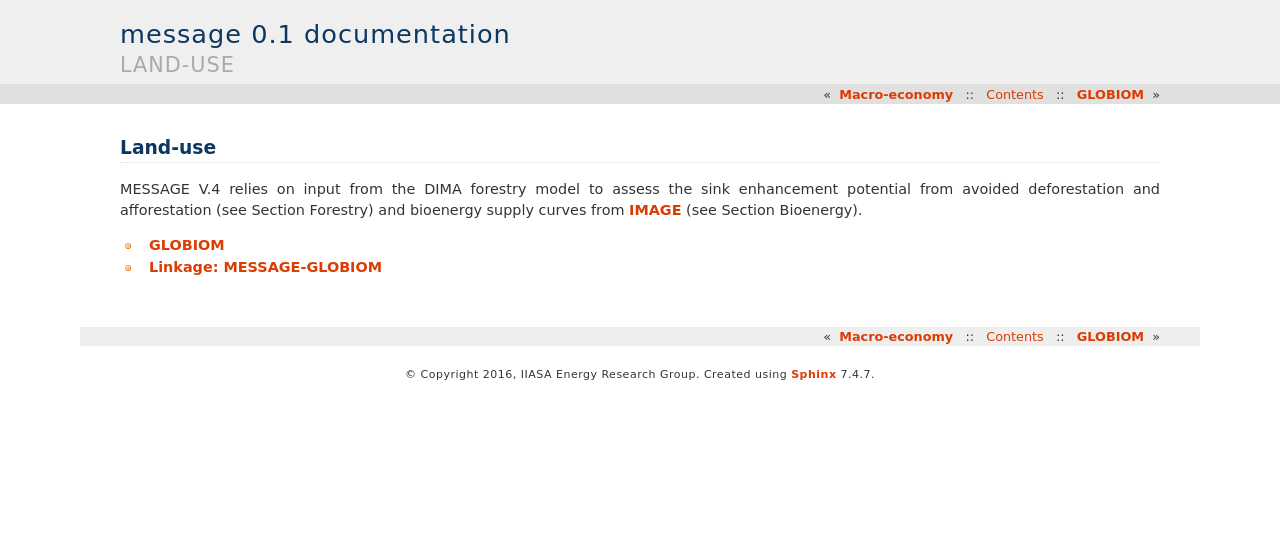
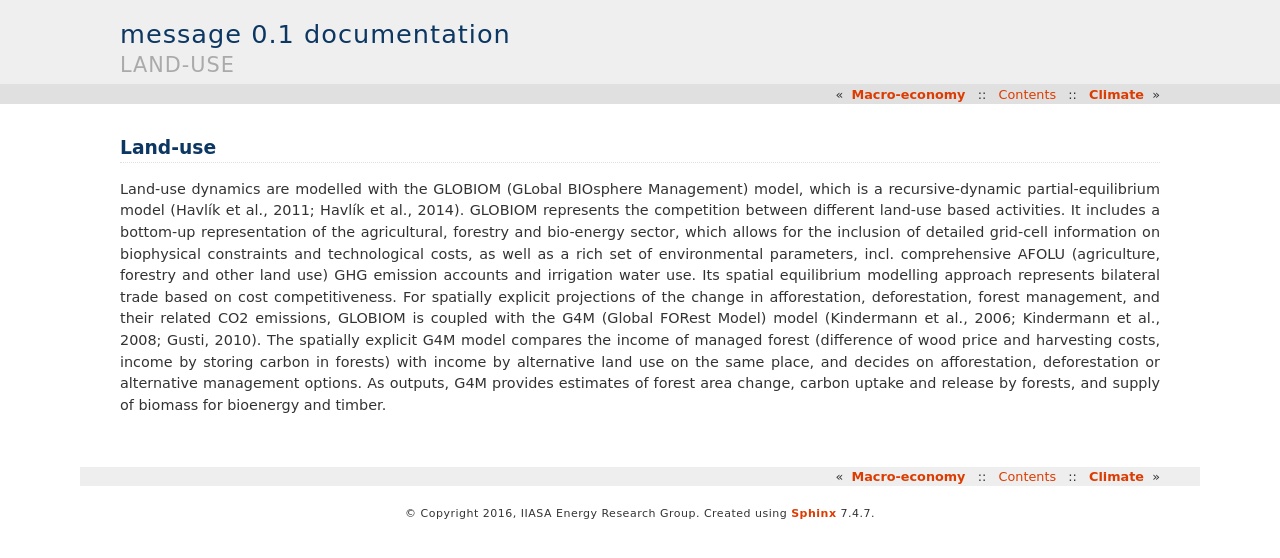
Before and after one commit to iiasa/message_doc, a Sphinx documentation site: the page built from source/message_globiom/land_use/index.rst, in a window 1280 px wide. Shown: the top 558 px of the page. Built offline with Sphinx 7.4.7, drawn with Linux system fonts in a browser that asks for light colours; pages that are not in the unit, such as notebooks, are missing from menus.

Commit message:
Update index.rst

```diff
--- a/source/message_globiom/land_use/index.rst
+++ b/source/message_globiom/land_use/index.rst
@@ -1,9 +1,4 @@
 Land-use
 =========
-MESSAGE V.4 relies on input from the DIMA forestry model to assess the sink enhancement potential from avoided deforestation and afforestation (see Section Forestry) and bioenergy supply curves from `IMAGE <https://wiki.ucl.ac.uk/display/ADVIAM/IMAGE>`_ (see Section Bioenergy).
 
-.. toctree::
-   :maxdepth: 1
-
-   globiom
-   linkage
+Land-use dynamics are modelled with the GLOBIOM (GLobal BIOsphere Management) model, which is a recursive-dynamic partial-equilibrium model (Havlík et al., 2011; Havlík et al., 2014). GLOBIOM represents the competition between different land-use based activities. It includes a bottom-up representation of the agricultural, forestry and bio-energy sector, which allows for the inclusion of detailed grid-cell information on biophysical constraints and technological costs, as well as a rich set of environmental parameters, incl. comprehensive AFOLU (agriculture, forestry and other land use) GHG emission accounts and irrigation water use. Its spatial equilibrium modelling approach represents bilateral trade based on cost competitiveness. For spatially explicit projections of the change in afforestation, deforestation, forest management, and their related CO2 emissions, GLOBIOM is coupled with the G4M (Global FORest Model) model (Kindermann et al., 2006; Kindermann et al., 2008; Gusti, 2010). The spatially explicit G4M model compares the income of managed forest (difference of wood price and harvesting costs, income by storing carbon in forests) with income by alternative land use on the same place, and decides on afforestation, deforestation or alternative management options. As outputs, G4M provides estimates of forest area change, carbon uptake and release by forests, and supply of biomass for bioenergy and timber.
```
